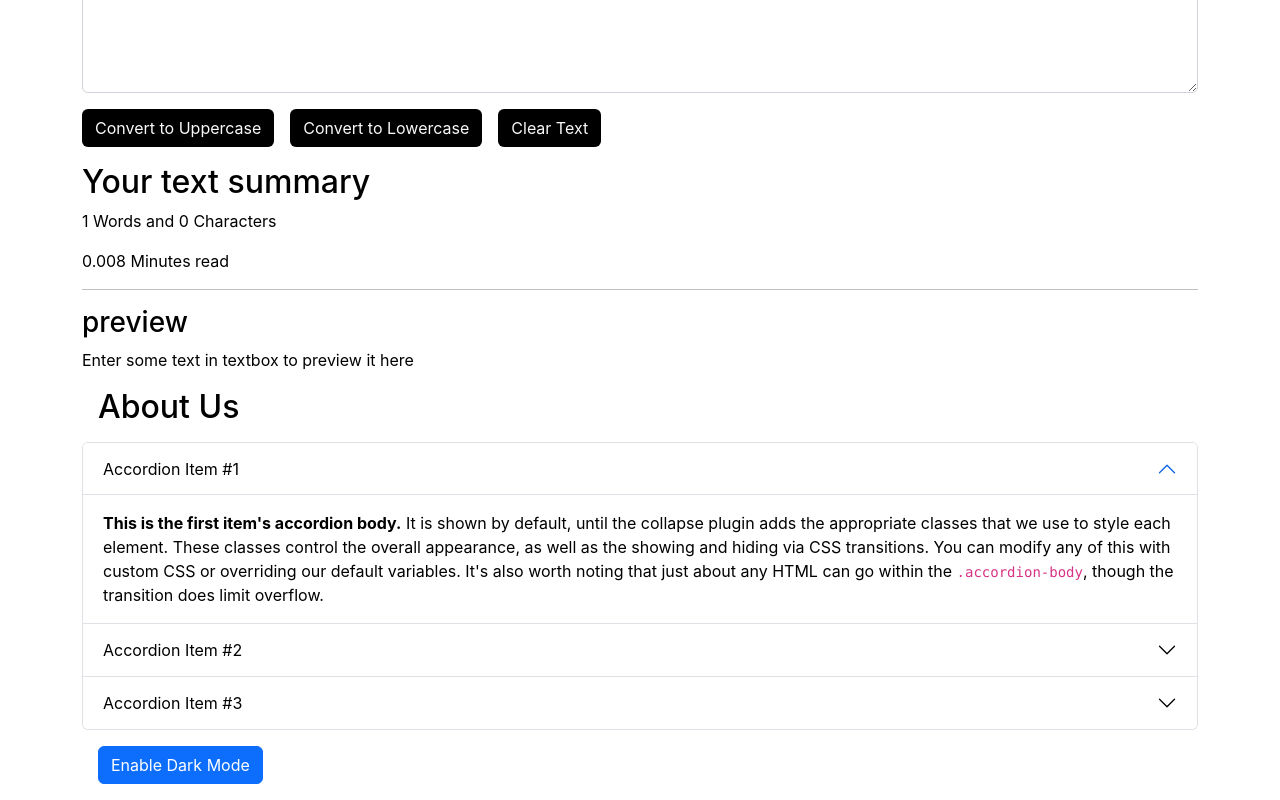
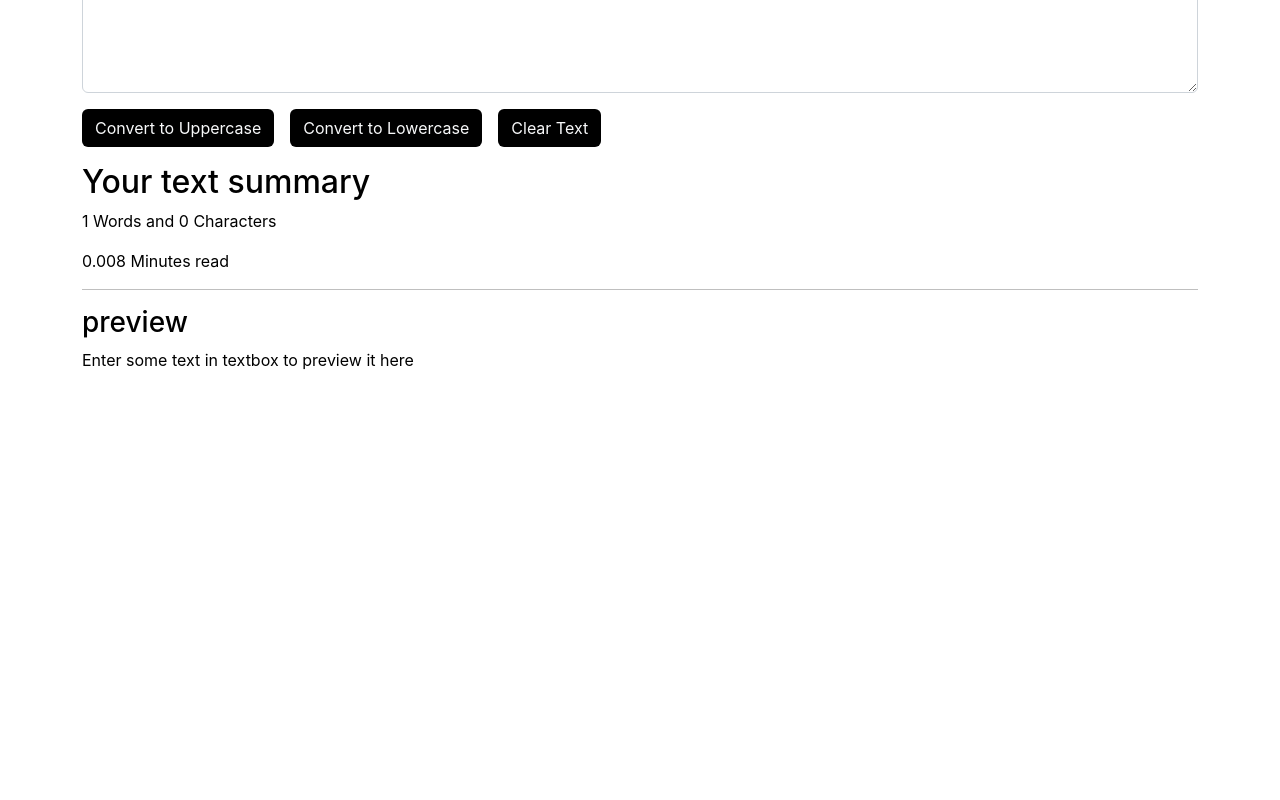
Before and after one commit to arapurbo18181/React-App, a React (Create React App) app: page / in a window 1280 px wide. Shown: the part 273-1073 px from the top of the page. After the commit the page ends 800 px from the top, so only its background shows below. Built offline with nearby package versions, Linux system fonts and the light colour scheme.

Commit message:
full functionable react router added

```diff
--- a/package.json
+++ b/package.json
@@ -8,6 +8,7 @@
     "@testing-library/user-event": "^13.5.0",
     "react": "^18.2.0",
     "react-dom": "^18.2.0",
+    "react-router-dom": "^6.3.0",
     "react-scripts": "5.0.1",
     "web-vitals": "^2.1.4"
   },
--- a/src/App.js
+++ b/src/App.js
@@ -5,6 +5,8 @@ import Alert from "./components/Alert";
 import About from "./components/About";
 import Navbar from "./components/Navbar";
 import TextForm from "./components/TextForm";
+
+import { BrowserRouter, Routes, Route } from "react-router-dom";
 
 function App() {
   const [alert, setAlert] = useState(null);
@@ -52,6 +54,7 @@ function App() {
   };
   return (
     <>
+      <BrowserRouter>
         <Navbar
           title="TextUtils"
           about="About Us"
@@ -64,13 +67,21 @@ function App() {
         <Alert alert={alert} />
 
         <div className="container">
-        <TextForm
-                heading="Enter your text"
-                modes={mode}
-                showAlert={showAlert}
-              />
-              <About />
+          <Routes>
+            <Route
+              exact path="/"
+              element={
+                <TextForm
+                  heading="Enter your text"
+                  modes={mode}
+                  showAlert={showAlert}
+                />
+              }
+            />
+            <Route exact path="/about" element={<About modes={mode} />} />
+          </Routes>
         </div>
+      </BrowserRouter>
     </>
   );
 }
--- a/src/components/About.js
+++ b/src/components/About.js
@@ -1,33 +1,33 @@
 import React from "react";
-import { useState } from "react";
+// import { useState } from "react";
 
-export default function About() {
-    const[myStyle,setMyStyle] = useState(    {
-        color : "black",
-        backgroundColor : "white"
-    });
-    const[btnText, setBtnText] = useState("Enable Dark Mode")
-    const darkModeToggle = () =>{
-        if(myStyle.color === "black"){
-            setMyStyle({
-                color : "white",
-                backgroundColor : "black",
-                border : "1px solid white"
-            });
-            setBtnText("Disable Dark Mode");
-        }else if(myStyle.color === "white"){
-            setMyStyle({
-                color : "black",
-                backgroundColor : "white"
-            });
-            setBtnText("Enable Dark Mode");
-        }
-    }
+export default function About(props) {
+    // const[myStyle,setMyStyle] = useState(    {
+    //     color : "black",
+    //     backgroundColor : "white"
+    // });
+    // const[btnText, setBtnText] = useState("Enable Dark Mode")
+    // const darkModeToggle = () =>{
+    //     if(myStyle.color === "black"){
+    //         setMyStyle({
+    //             color : "white",
+    //             backgroundColor : "black",
+    //             border : "1px solid white"
+    //         });
+    //         setBtnText("Disable Dark Mode");
+    //     }else if(myStyle.color === "white"){
+    //         setMyStyle({
+    //             color : "black",
+    //             backgroundColor : "white"
+    //         });
+    //         setBtnText("Enable Dark Mode");
+    //     }
+    // }
   return (
     <>
-    <div style={myStyle}>
+    <div style={{color: props.modes === "dark" ? "white" : "black", backgroundColor: props.modes === "dark" ? "black" : "white"}}>
     <h2 className="my-3 mx-3">About Us</h2>
-      <div className="accordion" style={myStyle} id="accordionExample">
+      <div className="accordion" style={{color: props.modes === "dark" ? "white" : "black", backgroundColor: props.modes === "dark" ? "black" : "white"}} id="accordionExample">
         <div className="accordion-item">
           <h2 className="accordion-header" id="headingOne">
             <button
@@ -37,7 +37,7 @@ export default function About() {
               data-bs-target="#collapseOne"
               aria-expanded="true"
               aria-controls="collapseOne"
-              style={myStyle}
+              style={{color: props.modes === "dark" ? "white" : "black", backgroundColor: props.modes === "dark" ? "black" : "white"}}
             >
               Accordion Item #1
             </button>
@@ -48,7 +48,7 @@ export default function About() {
             aria-labelledby="headingOne"
             data-bs-parent="#accordionExample"
           >
-            <div className="accordion-body" style={myStyle}>
+            <div className="accordion-body" style={{color: props.modes === "dark" ? "white" : "black", backgroundColor: props.modes === "dark" ? "black" : "white"}}>
               <strong>This is the first item's accordion body.</strong> It is
               shown by default, until the collapse plugin adds the appropriate
               classes that we use to style each element. These classes control
@@ -69,7 +69,7 @@ export default function About() {
               data-bs-target="#collapseTwo"
               aria-expanded="false"
               aria-controls="collapseTwo"
-              style={myStyle}
+              style={{color: props.modes === "dark" ? "white" : "black", backgroundColor: props.modes === "dark" ? "black" : "white"}}
             >
               Accordion Item #2
             </button>
@@ -80,7 +80,7 @@ export default function About() {
             aria-labelledby="headingTwo"
             data-bs-parent="#accordionExample"
           >
-            <div className="accordion-body" style={myStyle}>
+            <div className="accordion-body" style={{color: props.modes === "dark" ? "white" : "black", backgroundColor: props.modes === "dark" ? "black" : "white"}}>
               <strong>This is the second item's accordion body.</strong> It is
               hidden by default, until the collapse plugin adds the appropriate
               classes that we use to style each element. These classes control
@@ -101,7 +101,7 @@ export default function About() {
               data-bs-target="#collapseThree"
               aria-expanded="false"
               aria-controls="collapseThree"
-              style={myStyle}
+              style={{color: props.modes === "dark" ? "white" : "black", backgroundColor: props.modes === "dark" ? "black" : "white"}}
             >
               Accordion Item #3
             </button>
@@ -112,7 +112,7 @@ export default function About() {
             aria-labelledby="headingThree"
             data-bs-parent="#accordionExample"
           >
-            <div className="accordion-body" style={myStyle}>
+            <div className="accordion-body" style={{color: props.modes === "dark" ? "white" : "black", backgroundColor: props.modes === "dark" ? "black" : "white"}}>
               <strong>This is the third item's accordion body.</strong> It is
               hidden by default, until the collapse plugin adds the appropriate
               classes that we use to style each element. These classes control
@@ -125,7 +125,6 @@ export default function About() {
           </div>
         </div>
       </div>
-      <button type="button" class="btn btn-primary my-3 mx-3" onClick={darkModeToggle}>{btnText}</button>
     </div>
     </>
   );
--- a/src/components/Navbar.js
+++ b/src/components/Navbar.js
@@ -1,5 +1,6 @@
 import React from "react";
 import PropTypes from "prop-types";
+import { Link } from "react-router-dom";
 // import { Link } from "react-router-dom";
 
 export default function Navbar(props) {
@@ -8,9 +9,9 @@ export default function Navbar(props) {
       className={`navbar navbar-${props.modes} navbar-expand-lg bg-${props.modes}`}
     >
       <div className="container-fluid">
-        <a className="navbar-brand" href="/">
+        <Link className="navbar-brand" to="/">
           {props.title}
-        </a>
+        </Link>
         <button
           className="navbar-toggler"
           type="button"
@@ -25,14 +26,14 @@ export default function Navbar(props) {
         <div className="collapse navbar-collapse" id="navbarSupportedContent">
           <ul className="navbar-nav me-auto mb-2 mb-lg-0">
             <li className="nav-item">
-              <a className="nav-link active" aria-current="page" href="/">
+              <Link className="nav-link active" aria-current="page" to="/">
                 Home
-              </a>
+              </Link>
             </li>
             <li className="nav-item">
-              <a className="nav-link active" href="/about">
+              <Link className="nav-link active" to="/about">
                 {props.about}
-              </a>
+              </Link>
             </li>
           </ul>
           <button
```
Also changed, not shown: 1 other file (tests, documents, lock files or other folders).
